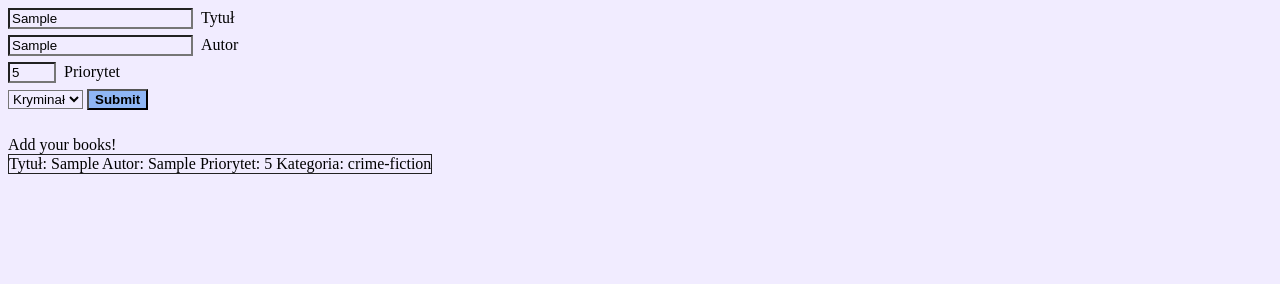
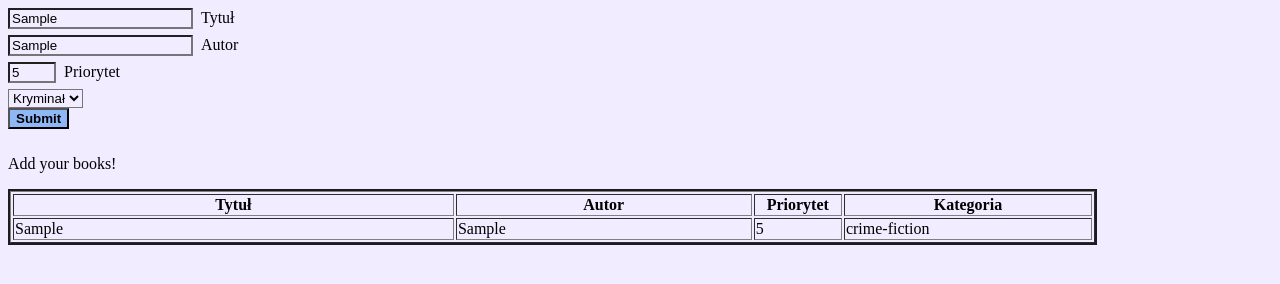
Before and after one commit to urszula2108/2-formularze, a plain HTML site: page index.html in a window 1280 px wide. Both pictures are taken after typing "Sample", "Sample", "5" into the empty fields and a click on the input "Submit". Drawn offline with Linux system fonts and the light colour scheme.

Commit message:
Stworzenie tabeli oraz dodawanie do niej książek

```diff
--- a/css/style.css
+++ b/css/style.css
@@ -31,3 +31,28 @@ div.book {
   border: 1px solid rgb(34, 34, 34);
  width: max-content;
 }
+
+.table-container {
+  border: 2px solid rgb(28, 28, 31);
+  width: max-content;
+}
+
+#books-table {
+  width: 1085px;
+}
+
+.thTitle {
+  width: 450px;
+}
+
+.thAuthor {
+  width: 300px;
+}
+
+.thPriority {
+  width: 85px;
+}
+
+.thCategory {
+  width: 250px;
+}
--- a/index.html
+++ b/index.html
@@ -25,14 +25,30 @@
 
       <select id="mySelect">
         <option class="category" value="crime-fiction" selected>Kryminał</option>
-        <option class="category" value="romance" >Romans</option>
+        <option class="category" value="romance">Romans</option>
         <option class="category" value="biography">Biografia</option>
-     </select>
+      </select><br />
 
       <input type="submit" id="submit" value="Submit">
     </form>
 
     <ul id="errors"></ul>
+
+    <div class="table-container">
+      <table id="books-table" border="1">
+        <thead>
+          <tr>
+            <th class="thTitle">Tytuł</th>
+            <th class="thAuthor">Autor</th>
+            <th class="thPriority">Priorytet</th>
+            <th class="thCategory">Kategoria</th>
+          </tr>
+        </thead>
+        <tbody>
+        </tbody>
+      </table>
+    </div>
+
 
   </section>
 
--- a/js/script.js
+++ b/js/script.js
@@ -30,7 +30,7 @@ let sectionAddedBooks = createElement(
   { innerHTML: '<span class="books">Add your books!</span>' }
 )
 
-document.body.append(sectionAddedBooks)
+document.querySelector('#submit').after(sectionAddedBooks)
 
 
 const submitForm = (event) => {
@@ -93,43 +93,47 @@ const submitForm = (event) => {
 
 
 
+  let spanBooks = document.querySelector('.books')
+  if (!spanBooks) {
+    sectionAddedBooks.innerHTML = '<span class="books">Add your books!</span>'
+  }
 
-  const bookElement = createElement(
-    'div',
-    { class: 'book', id: Date.now() },
+  const bookRow = createElement(
+    'tr',
+    { class: 'book'},
     {}
   )
 
-  const bookTitleElement = createElement(
-    'span',
+  const bookTitleCell = createElement(
+    'td',
     { class: 'title' },
-    { innerText: 'Tytuł: ' + inputTitle.value + '  ' }
+    { innerText: inputTitle.value }
   )
 
-  const bookAuthorElement = createElement(
-    'span',
+  const bookAuthorCell = createElement(
+    'td',
     { class: 'author' },
-    { innerText: 'Autor:  ' + inputAuthor.value + '  ' }
+    { innerText:  inputAuthor.value}
   )
 
-  const bookPriorityElement = createElement(
-    'span',
+  const bookPriorityCell = createElement(
+    'td',
     { class: 'priority' },
-    { innerText: 'Priorytet:  ' + inputPriority.value + '  ' }
+    { innerText: inputPriority.value}
   )
 
-  const bookCategoryElement = createElement(
-    'span',
+  const bookCategoryCell = createElement(
+    'td',
     { class: 'category' },
-    { innerText: 'Kategoria:  ' + select.value  + '  ' }
+    { innerText: select.value }
   )
 
-  bookElement.appendChild(bookTitleElement)
-  bookElement.appendChild(bookAuthorElement)
-  bookElement.appendChild(bookPriorityElement)
-  bookElement.appendChild(bookCategoryElement)
+  bookRow.appendChild(bookTitleCell)
+  bookRow.appendChild(bookAuthorCell)
+  bookRow.appendChild(bookPriorityCell)
+  bookRow.appendChild(bookCategoryCell)
 
-  sectionAddedBooks.appendChild(bookElement)
+  document.querySelector('table#books-table tbody').appendChild(bookRow)
 }
 
 
```
